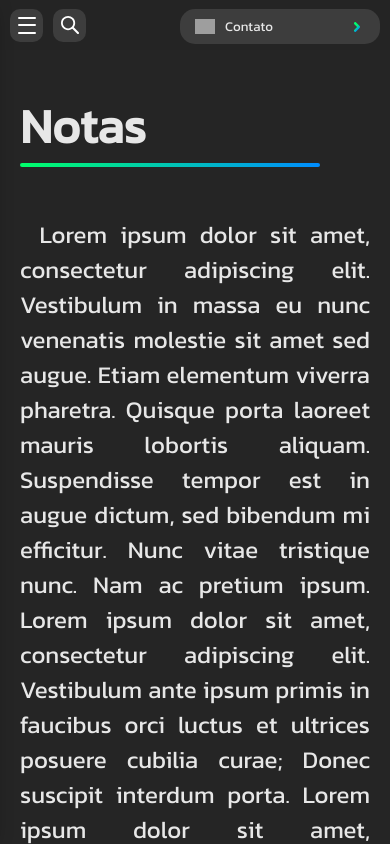
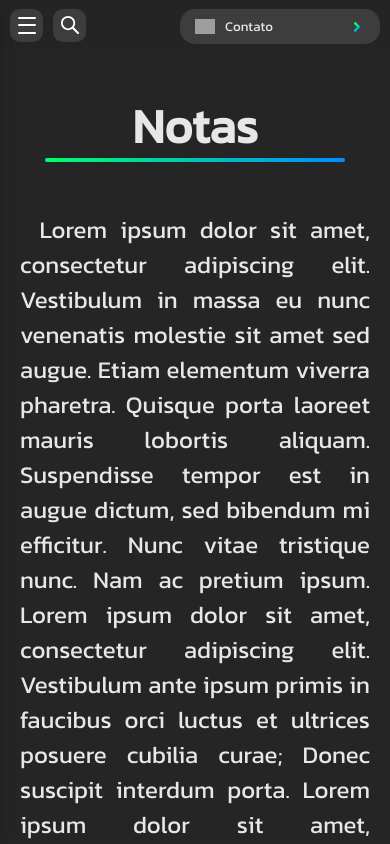
Before and after one commit to funchaal/portifolio, a React (Create React App) app: page /notas in a window 390 px wide. Built offline with nearby package versions, Linux system fonts and the light colour scheme; grey boxes are pictures that could not be loaded.

Commit message:
css title alignment chances and menu changes

```diff
--- a/src/App.css
+++ b/src/App.css
@@ -184,7 +184,7 @@ header {
 }
 
 .title-divisor {
-  margin-top: 10px;
+  margin-top: 5px;
   margin-bottom: 30px;
   animation: title-divisor 1000ms cubic-bezier(0.075, 0.82, 0.165, 1) forwards 200ms;
 }
@@ -389,7 +389,7 @@ header {
   pointer-events: none;
   width: 18px;
   height: 2px;
-  border-radius: 10px;
+  border-radius: 2px;
   background-color: rgb(255, 255, 255);
   transform: none;
   transition-duration: 500ms;
@@ -1204,7 +1204,7 @@ p.default {
 
 p.default > img, p.default > video {
   position: relative;
-  max-width: 600px;
+  max-width: calc(100% - 70px);
   max-height: 500px;
   margin: 0 auto;
   margin-top: 40px;
@@ -1613,6 +1613,15 @@ p.default > span {
 
 @media (max-width: 1199px) {
 
+  h1 {
+    margin: 0 auto;
+  }
+
+  .title-divisor {
+    margin-left: auto;
+    margin-right: auto;
+  }
+
   button.link-content {
     margin-left: auto;
     margin-right: auto;
@@ -1698,6 +1707,21 @@ p.default > span {
 
   #menu nav {
     height: calc(100% - 50px)
+  }
+
+  #menu .ctn {
+    transition-duration: 0ms;
+    transition-delay: 400ms;
+  }
+
+  #menu.on .ctn {
+    transition-delay: 0ms;
+  }
+
+  #menu .icon-ctn .calcbro-divisor {
+    visibility: hidden;
+    transition-duration: 0ms;
+    transition-delay: 0ms;
   }
 
   .icon-box {
```
